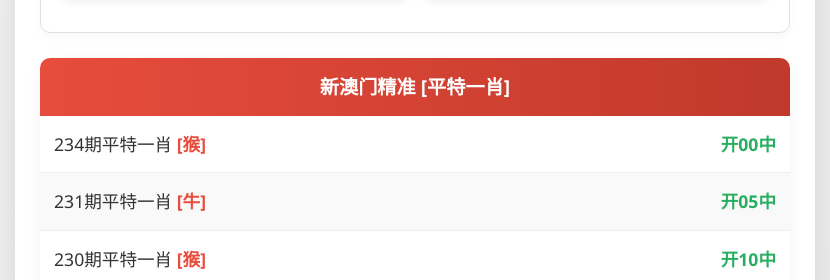
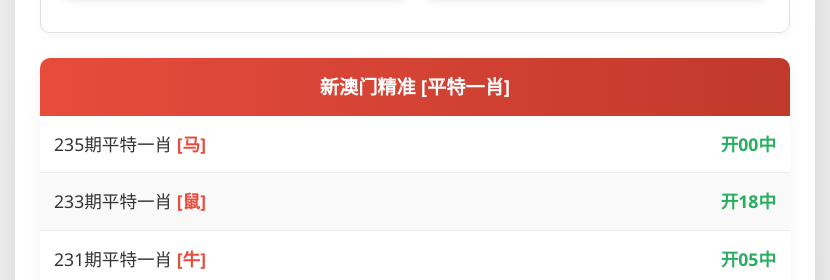
Before and after one commit to oppo456446/Mark-Six-Lottery, a plain HTML site: page index.html in a window 1280 px wide. Shown: the part 1254-1534 px from the top of the page, 225-1055 px from the left. Drawn offline with Linux system fonts and the light colour scheme.

Commit message:
Update index.html

```diff
--- a/index.html
+++ b/index.html
@@ -456,8 +456,12 @@
                     </thead>
                     <tbody>
                         <tr>
-                            <td>234期平特一肖 <span class="zodiac">[猴]</span></td>
+                            <td>235期平特一肖 <span class="zodiac">[马]</span></td>
                             <td class="winning">开00中</td>
+                        </tr>
+                        <tr>
+                            <td>233期平特一肖 <span class="zodiac">[鼠]</span></td>
+                            <td class="winning">开18中</td>
                         </tr>
                         <tr>
                             <td>231期平特一肖 <span class="zodiac">[牛]</span></td>
```
